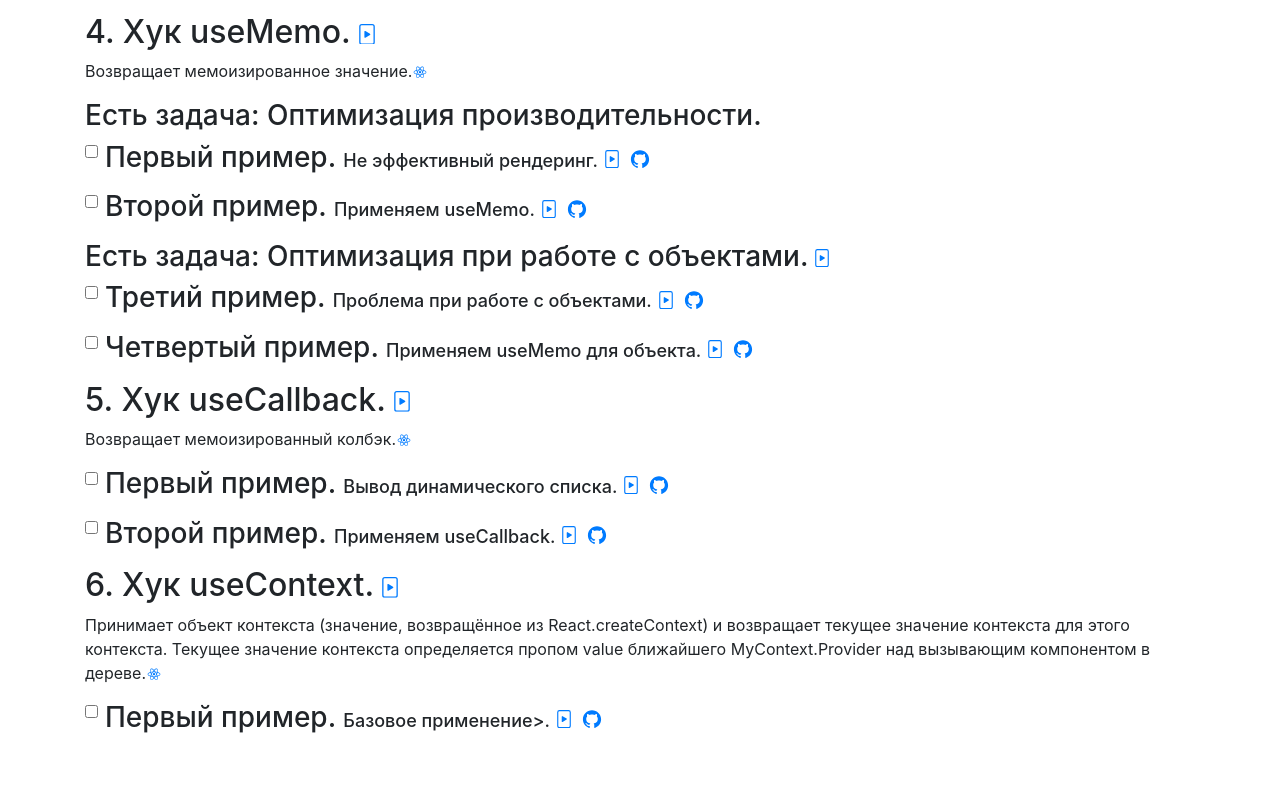
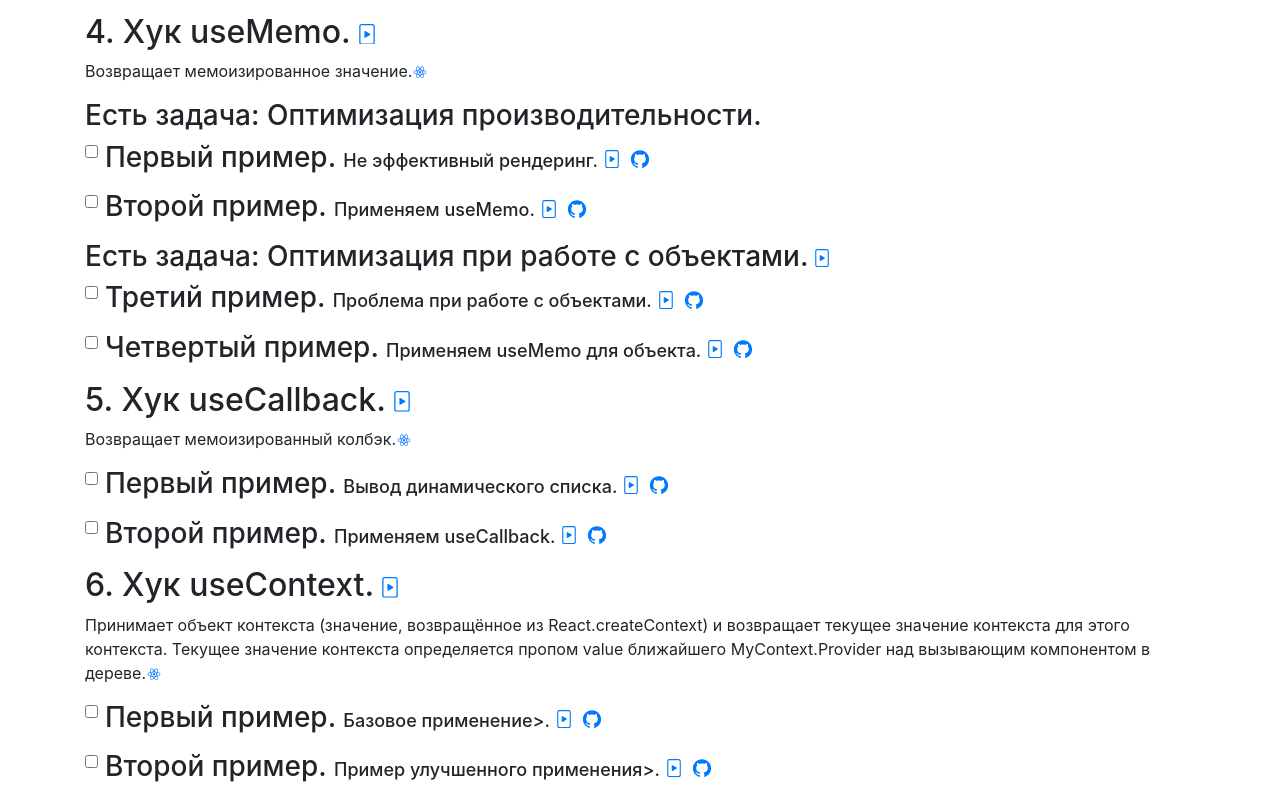
Before and after one commit to AVL68/react_hooks_compendium, a React (Create React App) app: page / in a window 1280 px wide. Shown: the part 1650-2450 px from the top of the page. Before the commit the page ends 2400 px from the top, so only its background shows below. Built offline with nearby package versions, Linux system fonts and the light colour scheme.

Commit message:
Lesson06. Добавил второй пример.

```diff
--- /dev/null
+++ b/src/Lesson06/L06_02_useContextImproved/L06_02_useContextImproved.js
@@ -0,0 +1,20 @@
+import React from "react";
+import {AlertProvider} from "./alert/AlertContext";
+import Main from "./Main";
+import Alert from "./alert/Alert";
+
+function L06_02_useContextImproved() {
+
+  return (
+    <AlertProvider >
+      <div className="card bg-light mb-3 shadow" style={{width: "45rem"}}>
+        <div className="card-body">
+          <Alert/>
+          <Main/>
+        </div>
+      </div>
+    </AlertProvider>
+  )
+}
+
+export default L06_02_useContextImproved
--- /dev/null
+++ b/src/Lesson06/L06_02_useContextImproved/Main.js
@@ -0,0 +1,14 @@
+import React from "react";
+import {useAlertTogle} from "./alert/AlertContext";
+
+export default function Main() {
+
+  const toggle = useAlertTogle()
+
+  return (
+    <>
+      <h1>Привет в примере с Context</h1>
+      <button className="btn btn-success" onClick={toggle}>Показать alert</button>
+    </>
+  )
+}
--- /dev/null
+++ b/src/Lesson06/L06_02_useContextImproved/alert/Alert.js
@@ -0,0 +1,15 @@
+import React from "react";
+import {useAlert} from "./AlertContext";
+
+export default function Alert() {
+  const alert = useAlert()
+  if (!alert) return null
+
+  return (
+      <div className="alert alert-danger" role="alert">
+        <p className="mb-0">
+          Это очень и очень важное сообщение!!!
+        </p>
+      </div>
+  )
+}
--- /dev/null
+++ b/src/Lesson06/L06_02_useContextImproved/alert/AlertContext.js
@@ -0,0 +1,26 @@
+import React, {useContext, useState} from "react";
+
+
+const AlertContext = React.createContext()
+const AlertTogleContext = React.createContext()
+
+export const useAlert = () => {
+  return useContext(AlertContext)
+}
+export const useAlertTogle = () => {
+  return useContext(AlertTogleContext)
+}
+
+export const AlertProvider = ({ children=null }) => {
+  const [alert, setAlert] = useState(false)
+  const toggle = () => setAlert(prev => !prev)
+
+  return (
+    <AlertContext.Provider value={alert} >
+      <AlertTogleContext.Provider value={toggle} >
+        {children}
+      </AlertTogleContext.Provider>
+    </AlertContext.Provider>
+  )
+
+}
--- a/src/Lesson06/L06_listOfContent.js
+++ b/src/Lesson06/L06_listOfContent.js
@@ -3,11 +3,12 @@ import {HeaderForExampl} from "../common/HeaderForExampl";
 import L06_01_useContextBase from "./L06_01_useContextBase/L06_01_useContextBase";
 import ReactjsOrg from "../common/ReactjsOrg";
 import СodeHowText from "../common/СodeHowText";
+import L06_02_useContextImproved from "./L06_02_useContextImproved/L06_02_useContextImproved";
 // import WatchVideoLessonFromSecond from "../common/WatchVideoLessonFromSecond";
 
 export const L06_listOfContent = () => {
   const [seeExampl01, setSeeExampl01] = useState(false);
-  // const [seeExampl02, setSeeExampl02] = useState(false);
+  const [seeExampl02, setSeeExampl02] = useState(false);
 
   return (
     <>
@@ -37,33 +38,22 @@ export const L06_listOfContent = () => {
       ) : null}
 
 
-      {/*<HeaderForExampl*/}
-      {/*  seeExampl={seeExampl02}*/}
-      {/*  setSeeExampl={setSeeExampl02}*/}
-      {/*  label="Второй пример. "*/}
-      {/*  labelAdd="Применяем useCallback."*/}
-      {/*  WVLFSecond={4045}*/}
-      {/*  GHFile="https://github.com/AVL68/react_hooks_compendium/blob/master/src/Lesson05/L05_01_DynamicList_useCallback.js"*/}
-      {/*/>*/}
-      {/*{seeExampl02 ? (*/}
-      {/*  <>*/}
-      {/*    <p>Callback функцию обернули хуком useCallback. Вторым параметром передали зависимость.*/}
-      {/*      <СodeHowText codeText={[`const generateItemsFromAPI = useCallback(() => {`, 'return new Array(count).fill("").map((_, key) => `Элемент ${key + 1}`)', `},[count])`]}/>*/}
-      {/*    </p>*/}
-      {/*    <p>Чтобы увидеть результаты рендеринга откройте консоль браузера.</p>*/}
+      <HeaderForExampl
+        seeExampl={seeExampl02}
+        setSeeExampl={setSeeExampl02}
+        label="Второй пример. "
+        labelAdd="Пример улучшенного применения>."
+        WVLFSecond={4687}
+        GHFile="https://github.com/AVL68/react_hooks_compendium/blob/master/src/Lesson06/L06_01_useContextImproved/L06_02_useContextImproved.js"
+      />
+      {seeExampl02 ? (
+        <>
+          <L06_02_useContextImproved/>
 
-      {/*    <L05_01_DynamicList_useCallback/>*/}
+        </>
+      ) : null}
 
-      {/*    <div className="alert alert-warning" role="alert">*/}
-      {/*      <p className="mb-0">*/}
-      {/*        Рендер элементов происходит при добавлении нового элемента, что правильно. Рендер*/}
-      {/*        элементов не происходит во время изменения цвета. Это улучшает общую эффективность рендеринга*/}
-      {/*        компоненты.*/}
-      {/*      </p>*/}
-      {/*    </div>*/}
 
-      {/*  </>*/}
-      {/*) : null}*/}
 
 
     </>
```
